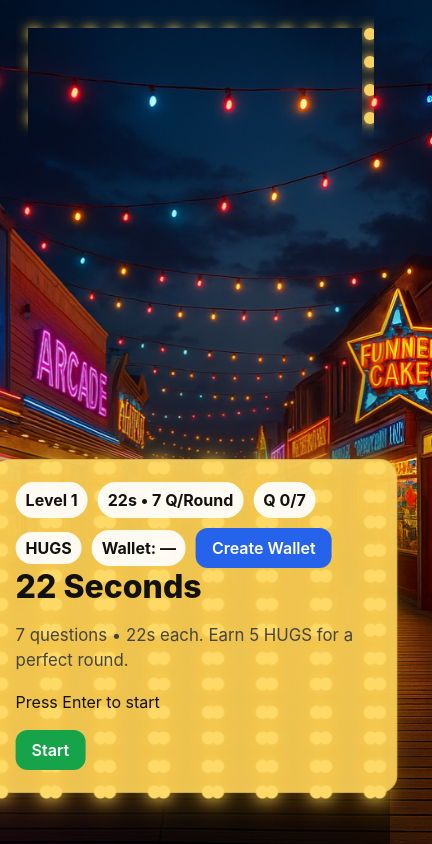
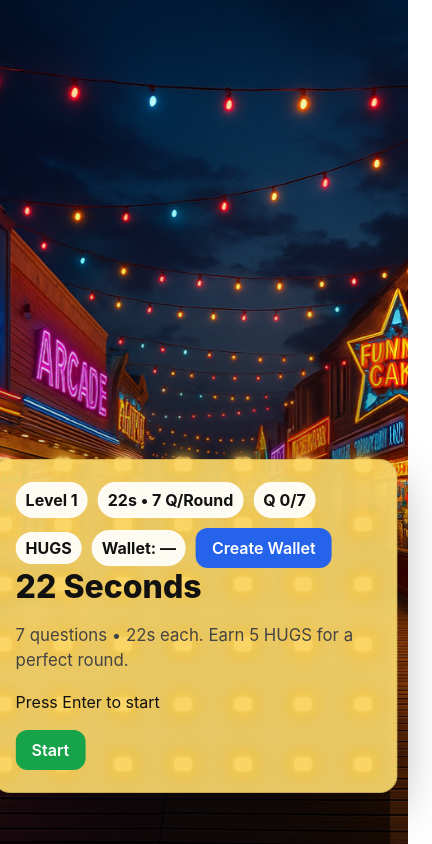
Before and after one commit to hugstokens-stack/hugs-trivia, a React (Vite) app: page / in a window 390 px wide. Shown: the whole page, 432 px wide, since content can reach past the window. Built offline with nearby package versions, Linux system fonts and the light colour scheme.

Commit message:
Bulbs only around panel; toned down for mobile; remove viewport frame

```diff
--- a/src/App.css
+++ b/src/App.css
@@ -1,4 +1,4 @@
-/* ===== 22 Seconds – Centered Card + Neon Bulbs + Mobile-friendly ===== */
+/* ===== 22 Seconds – Centered Card + Subtle Panel Bulbs (no viewport bulbs) ===== */
 
 :root{
   --panel-bg: rgba(246,213,107,0.94);
@@ -26,31 +26,6 @@ body{animation:fadeInBg 900ms ease-out forwards}
   z-index:4;
 }
 
-/* ===== VIEWPORT NEON FRAME ===== */
-.neon-frame{
-  --dot: 12px;
-  --gap: 28px;
-  position:fixed; inset:16px; list-style:none; margin:0; padding:0;
-  display:grid; grid-template-columns:repeat(15, var(--gap));
-  grid-auto-rows:var(--gap);
-  pointer-events:none; z-index:6;
-}
-.neon-frame li{
-  width:var(--dot); height:var(--dot); border-radius:50%;
-  background:#ffd966;
-  box-shadow:0 0 10px #ffd966, 0 0 18px #ffb100;
-  animation:blink 1.6s infinite ease-in-out;
-}
-@keyframes blink{0%,100%{opacity:.25}50%{opacity:1}}
-/* ring edge only (hide inner bulbs) */
-.neon-frame{mask:
-  linear-gradient(#000 0 0) content-box, linear-gradient(#000 0 0);
-  -webkit-mask:
-  linear-gradient(#000 0 0) content-box, linear-gradient(#000 0 0);
-  padding:12px; background:transparent;
-  mask-composite:exclude; -webkit-mask-composite:xor;
-}
-
 /* ===== GOLD PANEL (centered) ===== */
 .overlay{
   position:fixed; left:50%; bottom:10vh; transform:translateX(-50%);
@@ -61,18 +36,24 @@ body{animation:fadeInBg 900ms ease-out forwards}
   z-index:10;
 }
 
-/* PANEL EDGE BULBS */
+/* ===== BULBS ONLY AROUND THE PANEL EDGE ===== */
+@keyframes bulbsPulse{0%,100%{opacity:.55}50%{opacity:.9}}
 .overlay::before{
-  content:""; position:absolute; inset:-10px;
-  border-radius:calc(var(--radius) + 12px);
+  content:""; position:absolute; inset:-12px;
+  border-radius:calc(var(--radius) + 14px);
   pointer-events:none; z-index:-1;
-  /* dotted bulbs along border using repeating radial gradients */
+  /* subtle dotted bulbs along the border using repeating radial gradients */
+  --gap: 54px;         /* spacing between bulbs */
+  --size: 6px;         /* bulb size */
+  --col: #ffd966;      /* bulb color */
   background:
-    radial-gradient(circle at 18px 18px, #ffd966 0 6px, transparent 7px) 0 0 / 54px 54px repeat,
-    radial-gradient(circle at 18px 18px, #ffd966 0 6px, transparent 7px) 0 100% / 54px 54px repeat,
-    radial-gradient(circle at 18px 18px, #ffd966 0 6px, transparent 7px) 100% 0 / 54px 54px repeat,
-    radial-gradient(circle at 18px 18px, #ffd966 0 6px, transparent 7px) 100% 100% / 54px 54px repeat;
-  filter: drop-shadow(0 0 8px #ffd966) drop-shadow(0 0 16px #ffb100);
+    radial-gradient(circle at 18px 18px, var(--col) 0 var(--size), transparent calc(var(--size) + 1px)) 0    0/var(--gap) var(--gap) repeat,
+    radial-gradient(circle at 18px 18px, var(--col) 0 var(--size), transparent calc(var(--size) + 1px)) 0 100%/var(--gap) var(--gap) repeat,
+    radial-gradient(circle at 18px 18px, var(--col) 0 var(--size), transparent calc(var(--size) + 1px)) 100% 0/var(--gap) var(--gap) repeat,
+    radial-gradient(circle at 18px 18px, var(--col) 0 var(--size), transparent calc(var(--size) + 1px)) 100% 100%/var(--gap) var(--gap) repeat;
+  filter: drop-shadow(0 0 6px #ffd966) drop-shadow(0 0 14px #ffb100);
+  animation: bulbsPulse 2.4s ease-in-out infinite;
+  opacity:.75;
 }
 
 /* type */
@@ -103,11 +84,18 @@ h1.title{margin:0 0 10px; font-size:clamp(32px,5vw,46px); font-weight:800; line-
 .btn-green{background:var(--accent-green); color:#fff}
 .btn-ghost{background:transparent; border:1px solid rgba(0,0,0,.15); color:var(--text)}
 
-/* mobile extras */
 .mobile-actions{display:none; gap:8px; margin-top:8px}
+
+/* Mobile: reduce bulb intensity/spacing a bit, bring panel higher */
 @media (max-width: 760px){
   .overlay{bottom:6vh; padding:22px}
   .controls{flex-direction:column; align-items:stretch}
   .controls input{width:100%}
   .mobile-actions{display:flex}
+  .overlay::before{
+    --gap: 60px;
+    --size: 5px;
+    opacity:.55;
+    filter: drop-shadow(0 0 5px #ffd966) drop-shadow(0 0 10px #ffb100);
+  }
 }
--- a/src/App.jsx
+++ b/src/App.jsx
@@ -202,10 +202,6 @@ export default function App() {
     <div className="page">
       <div className="scrim" />
 
-      {/* visible neon frame around viewport */}
-      <ul className="neon-frame">
-        {Array.from({ length: 60 }).map((_, i) => (<li key={i} />))}
-      </ul>
 
       <div className="overlay">
         <main className="app-wrap">
```
